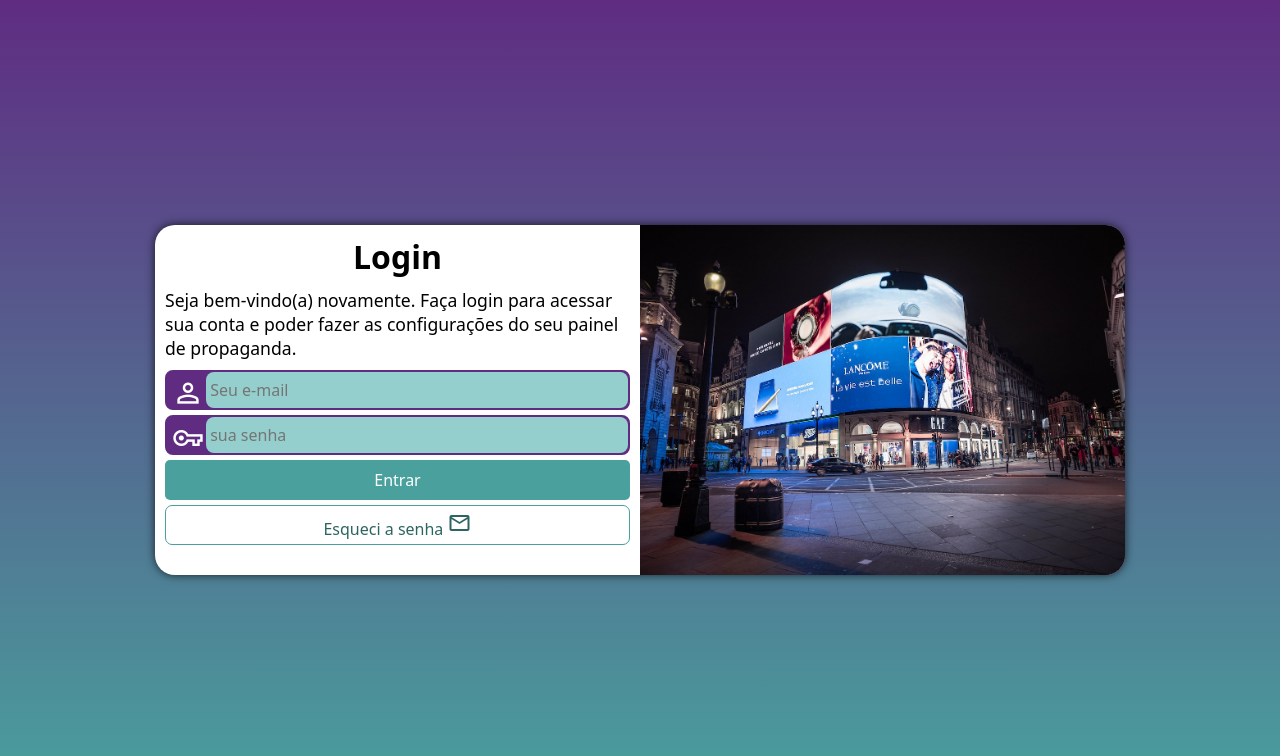
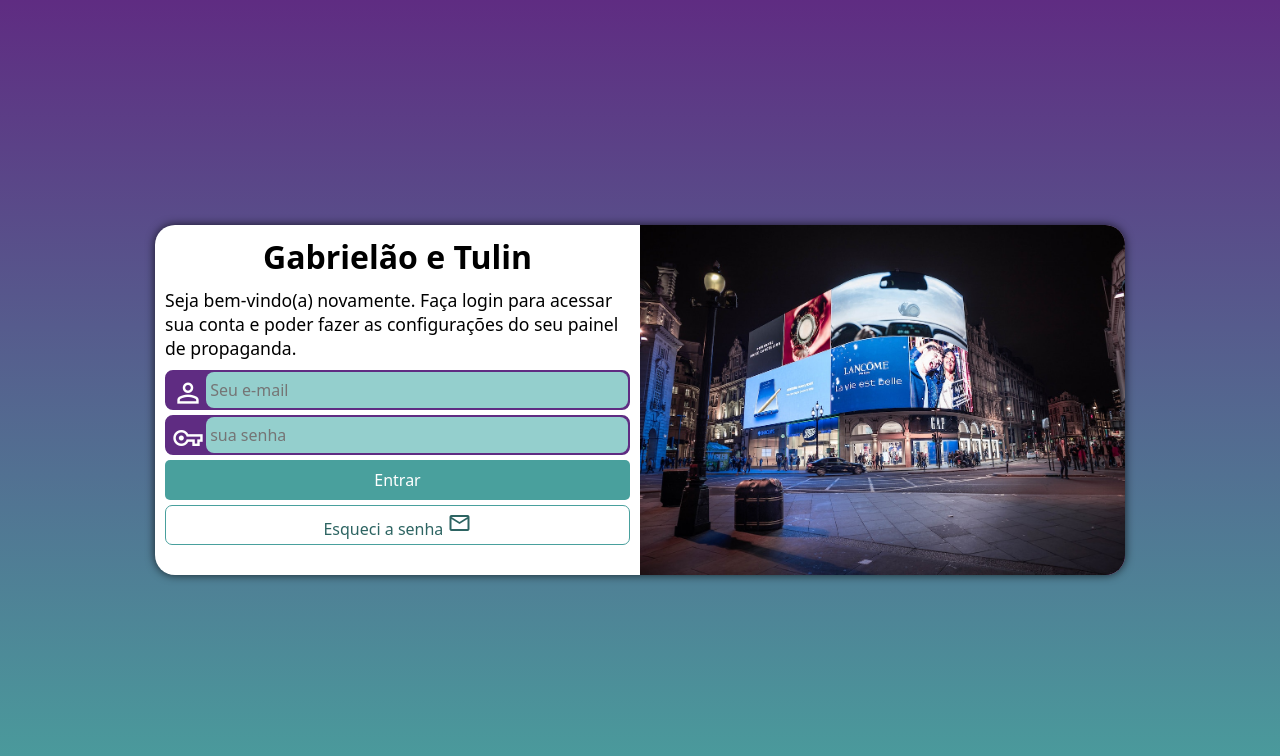
Before and after one commit to Rodriigoes/projeto-login, a plain HTML site: page index.html in a window 1280 px wide. Drawn offline with nearby package versions, Linux system fonts and the light colour scheme.

Commit message:
Update index.html

```diff
--- a/index.html
+++ b/index.html
@@ -15,7 +15,7 @@
             <div id="imagem">
             </div>
             <div id="formulario">
-                    <h1> Login </h1>
+                    <h1> Gabrielão e Tulin </h1>
                     <p> Seja bem-vindo(a) novamente. Faça login para acessar sua conta e poder fazer as configurações do seu painel de propaganda.</p>
                     <form action="login.php" method="post" autocomplete="on">
                      <div class="campo">
```
